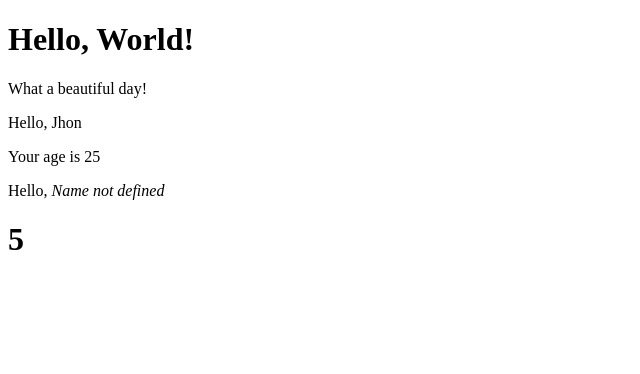
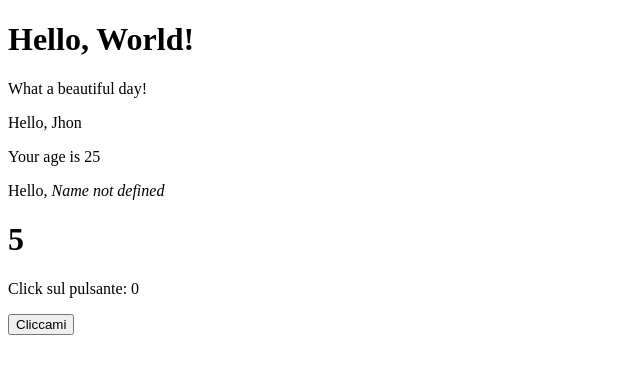
Before and after one commit to jbiasella/react-exercises, a React (Create React App) app in the folder my-app/: page / in a window 1280 px wide. Shown: the top 374 px of the page, without its empty margins (0-640 px from the left). Built offline with nearby package versions, Linux system fonts and the light colour scheme.

Commit message:
Create ClickCounter

```diff
--- a/my-app/src/App.js
+++ b/my-app/src/App.js
@@ -1,5 +1,6 @@
 import React from "react";
 import Counter from "./Counter";
+import ClickCounter from "./CounterClick";
 import Hello from "./Hello";
 import Welcome from "./Welcome";
 import WelcomeDefault from "./WelcomeDefault";
@@ -14,7 +15,7 @@ export default class App extends React.Component{
                 <Welcome name="Jhon" age="25"/>
                 <WelcomeDefault />
                 <Counter value={0} incrementInterval={1} incrementAmount={1000}/>
-
+                <ClickCounter />
             </div>
         )
     }
--- /dev/null
+++ b/my-app/src/CounterClick.js
@@ -0,0 +1,25 @@
+import React from "react";
+
+export default class ClickCounter extends React.Component {
+    constructor(props) {
+      super(props);
+      this.state = {count: 0};
+      this.handleClick = this.handleClick.bind(this);
+    }
+
+    handleClick() {
+      this.setState(state => ({
+        count: state.count + 1,
+      }));
+    }
+    render() {
+      return (
+        <div>
+          <p>Click sul pulsante: {this.state.count} </p>
+          <button onClick={this.handleClick}>
+            Cliccami
+          </button>
+        </div>
+      );
+    }
+  }
```
